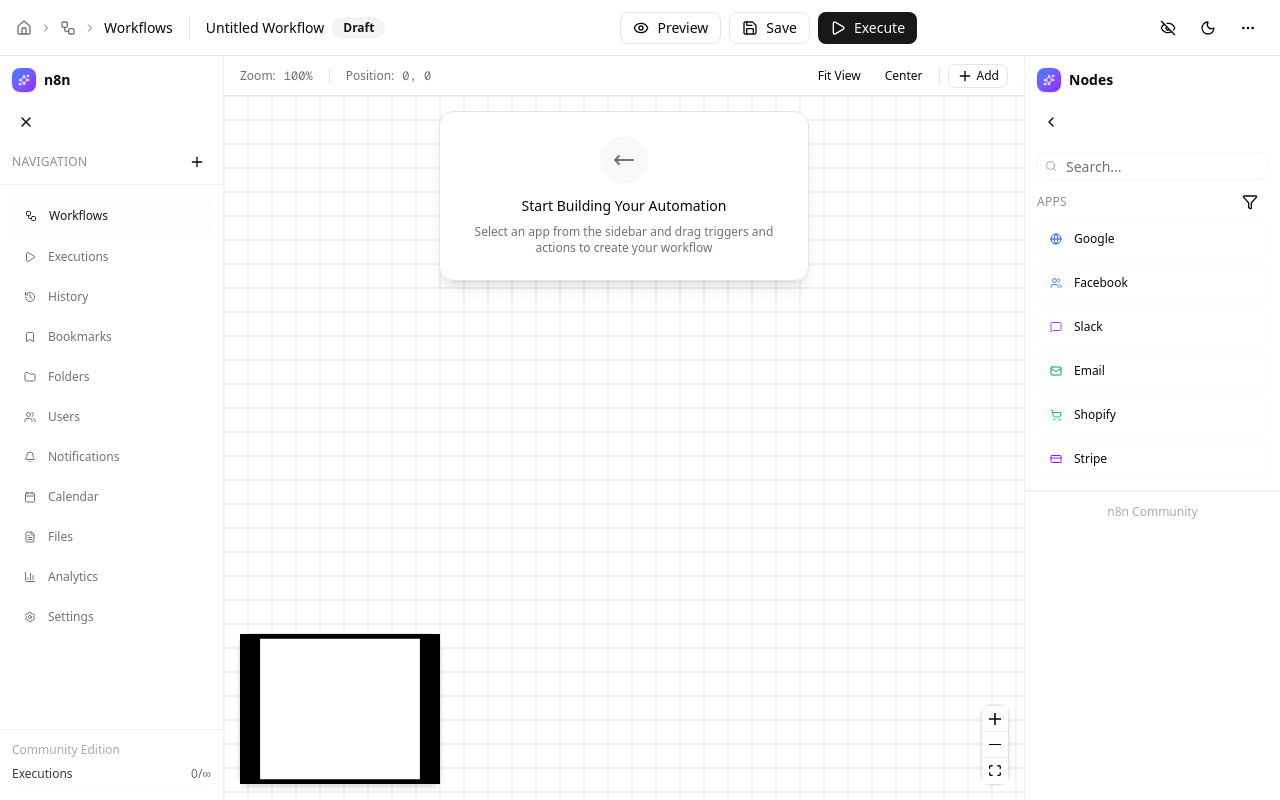
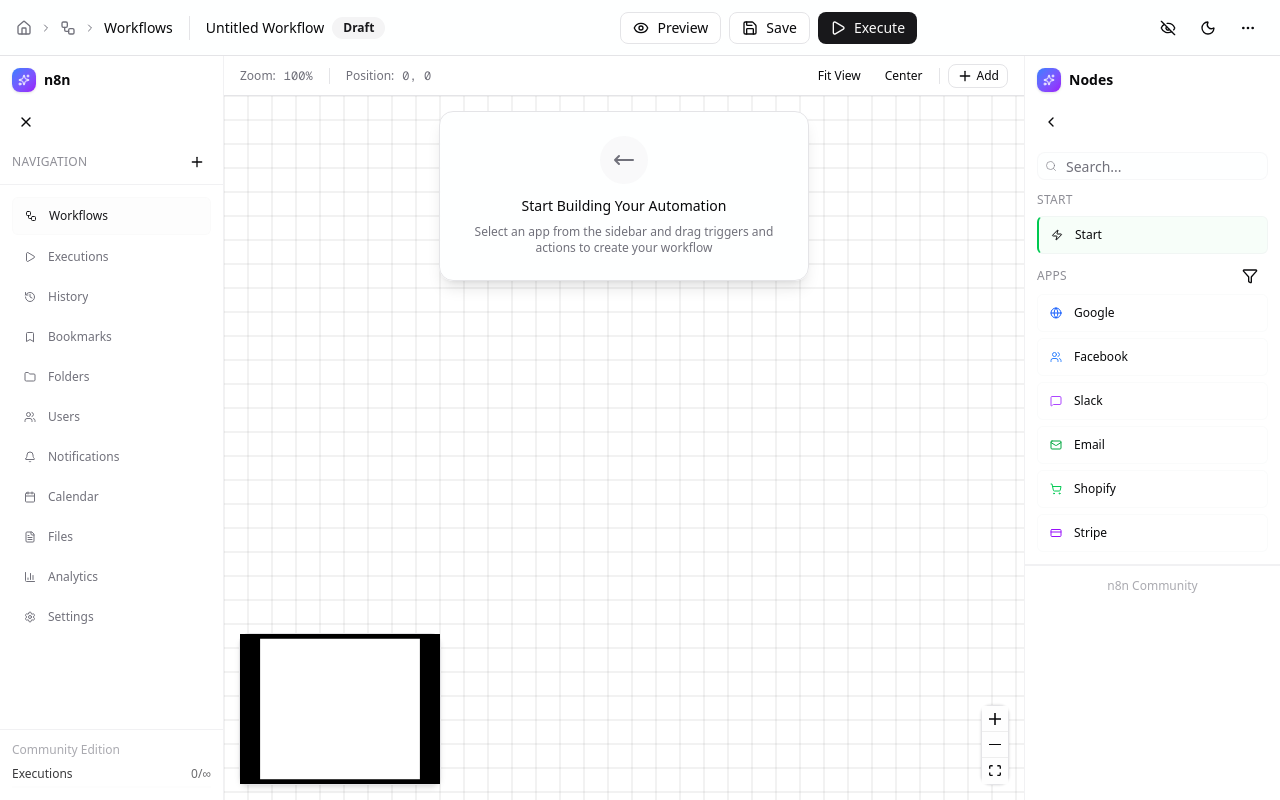
Before and after one commit to sk1ees/zero, a Next.js app: page /flow in a window 1280 px wide. Built offline with nearby package versions, Linux system fonts and the light colour scheme.

Commit message:
-- add start node to the flow

```diff
--- a/app/components/FlowEditor/RightPanel.tsx
+++ b/app/components/FlowEditor/RightPanel.tsx
@@ -132,6 +132,8 @@
 
   const getNodeColor = () => {
     switch (nodeData.type) {
+      case 'start':
+        return 'border-l-green-500 bg-green-50/50 dark:bg-green-950/20';
       case 'trigger':
         return 'border-l-blue-500 bg-blue-50/50 dark:bg-blue-950/20';
       case 'action':
@@ -270,6 +272,20 @@
                 className="pl-7 h-7 text-xs border-border/30 bg-background/50 focus:bg-background"
               />
             </div>
+
+            {/* Start Node (General) */}
+            {!selectedApp && (
+              <div className="space-y-2">
+                <div className="flex items-center justify-between">
+                  <div className="text-xs font-medium text-muted-foreground/80 uppercase tracking-wide">Start</div>
+                </div>
+                <div className="space-y-1.5">
+                  <CompactDraggableNode
+                    nodeData={{ id: 'start-node', type: 'start', label: 'Start', icon: 'Play' }}
+                  />
+                </div>
+              </div>
+            )}
 
             {/* App Selection */}
             {!selectedApp && (
```
Also changed, not shown: app/components/FlowEditor/AutomationNode.tsx (line endings or trailing spaces), app/components/FlowEditor/FlowCanvas.tsx (indentation only), app/stores/automationStore.ts (line endings or trailing spaces).
